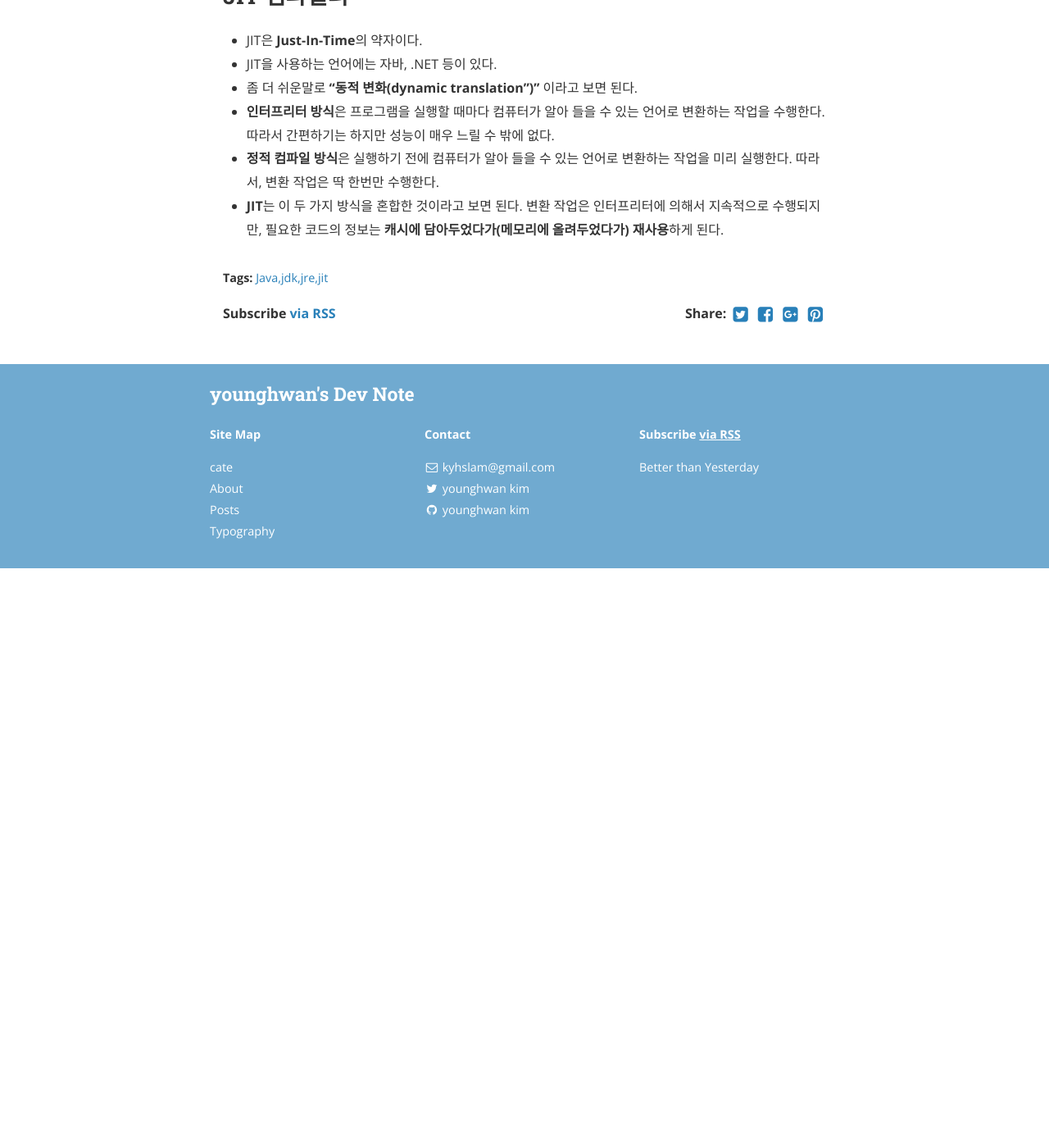
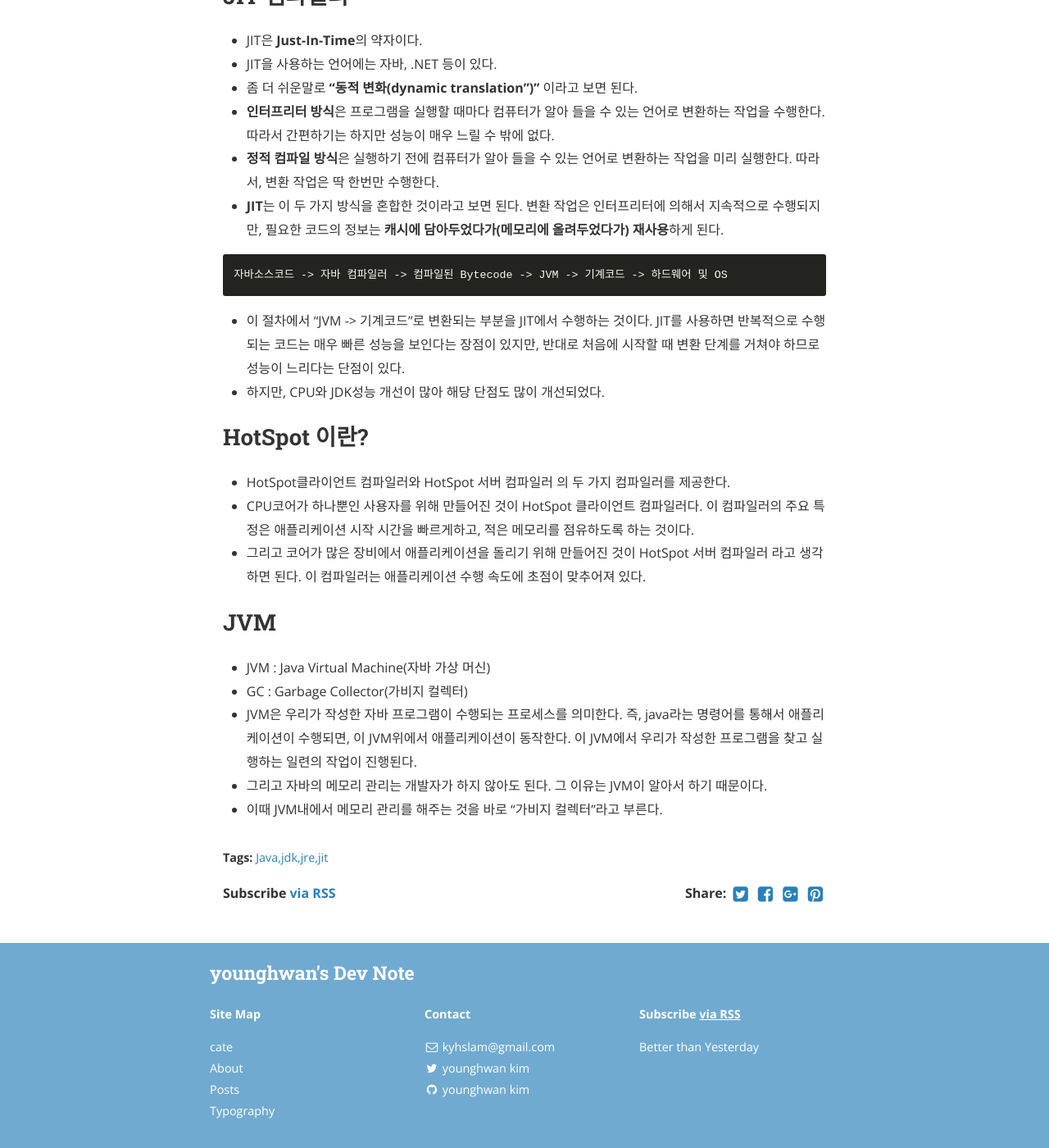
Before and after one commit to yOneChu/kyhslam.github.io, a Jekyll site: the page built from _posts/Java/2021-06-18-[Java] JDK_JRE등.md, in a window 1280 px wide and 1400 px high, scrolled down 1153 px. Shown: the whole window at 82% size. Built offline with Jekyll 4.4.1, drawn with Linux system fonts in a browser that asks for light colours; nearby versions of some CDN libraries; before the commit the page ends 1846 px from its top, so only the background shows below that.

Commit message:
Update 2021-06-18-[Java] JDK_JRE등.md

````diff
--- a/_posts/Java/2021-06-18-[Java] JDK_JRE등.md
+++ b/_posts/Java/2021-06-18-[Java] JDK_JRE등.md
@@ -34,3 +34,23 @@ cover:  "/assets/instacode.png"
 - **인터프리터 방식**은 프로그램을 실행할 때마다 컴퓨터가 알아 들을 수 있는 언어로 변환하는 작업을 수행한다. 따라서 간편하기는 하지만 성능이 매우 느릴 수 밖에 없다.
 - **정적 컴파일 방식**은 실행하기 전에 컴퓨터가 알아 들을 수 있는 언어로 변환하는 작업을 미리 실행한다. 따라서, 변환 작업은 딱 한번만 수행한다.
 - **JIT**는 이 두 가지 방식을 혼합한 것이라고 보면 된다. 변환 작업은 인터프리터에 의해서 지속적으로 수행되지만, 필요한 코드의 정보는 **캐시에 담아두었다가(메모리에 올려두었다가) 재사용**하게 된다.
+
+
+```
+자바소스코드 -> 자바 컴파일러 -> 컴파일된 Bytecode -> JVM -> 기계코드 -> 하드웨어 및 OS
+```
+- 이 절차에서 "JVM -> 기계코드"로 변환되는 부분을 JIT에서 수행하는 것이다. JIT를 사용하면 반복적으로 수행되는 코드는 매우 빠른 성능을 보인다는 장점이 있지만, 반대로 처음에 시작할 때 변환 단계를 거쳐야 하므로 성능이 느리다는 단점이 있다.
+- 하지만, CPU와 JDK성능 개선이 많아 해당 단점도 많이 개선되었다.
+
+## **HotSpot 이란?** ##
+- HotSpot클라이언트 컴파일러와 HotSpot 서버 컴파일러 의 두 가지 컴파일러를 제공한다.
+- CPU코어가 하나뿐인 사용자를 위해 만들어진 것이 HotSpot 클라이언트 컴파일러다. 이 컴파일러의 주요 특정은 애플리케이션 시작 시간을 빠르게하고, 적은 메모리를 점유하도록 하는 것이다.
+- 그리고 코어가 많은 장비에서 애플리케이션을 돌리기 위해 만들어진 것이 HotSpot 서버 컴파일러 라고 생각하면 된다. 이 컴파일러는 애플리케이션 수행 속도에 초점이 맞추어져 있다.
+
+## **JVM** ##
+- JVM : Java Virtual Machine(자바 가상 머신)
+- GC : Garbage Collector(가비지 컬렉터)
+- JVM은 우리가 작성한 자바 프로그램이 수행되는 프로세스를 의미한다. 즉, java라는 명령어를 통해서 애플리케이션이 수행되면, 이 JVM위에서 애플리케이션이 동작한다.
+이 JVM에서 우리가 작성한 프로그램을 찾고 실행하는 일련의 작업이 진행된다.
+- 그리고 자바의 메모리 관리는 개발자가 하지 않아도 된다. 그 이유는 JVM이 알아서 하기 때문이다.
+- 이때 JVM내에서 메모리 관리를 해주는 것을 바로 "가비지 컬렉터"라고 부른다.
````
